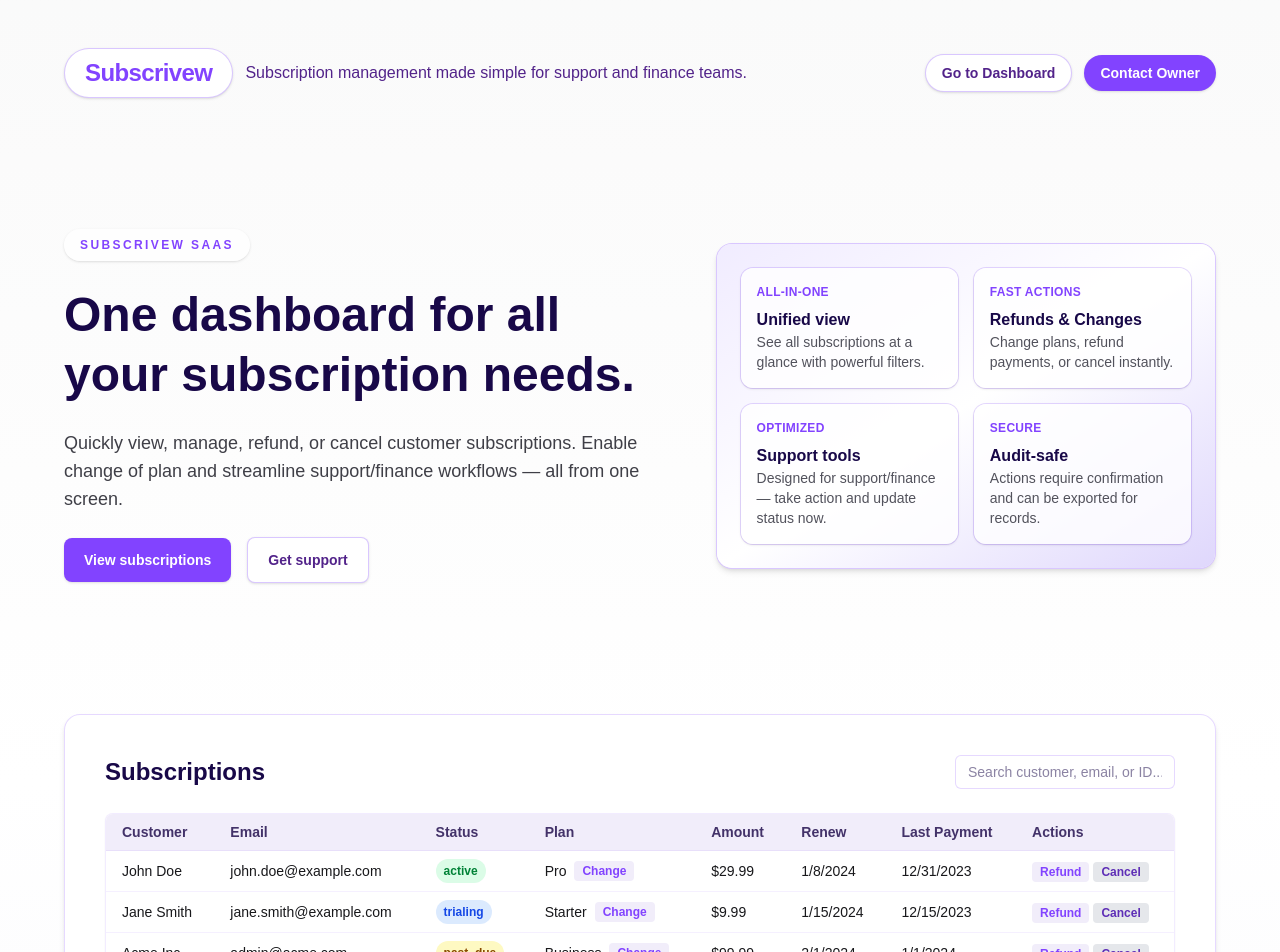
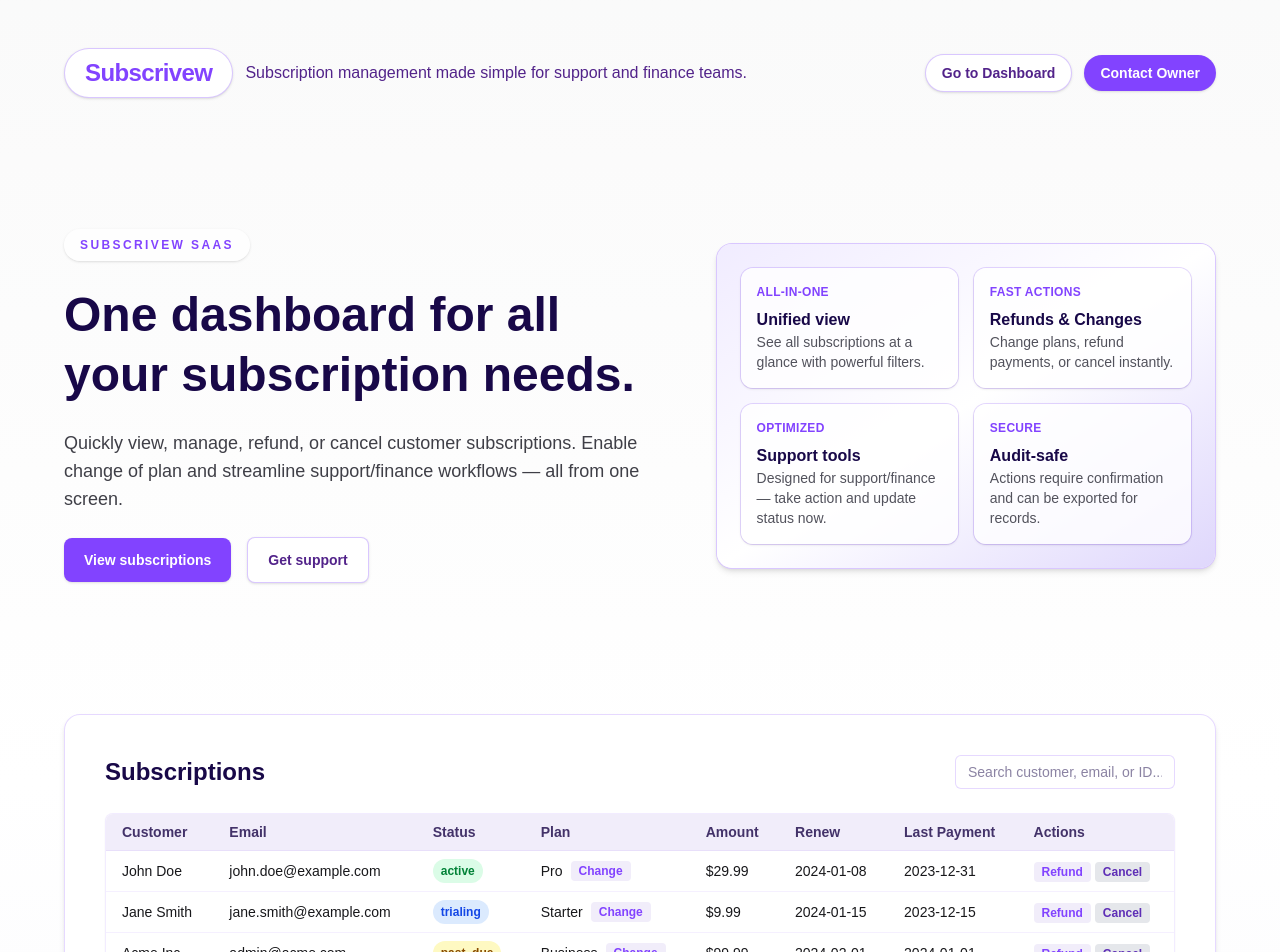
Before and after one commit to chiragbidx/pixel-bloom-xgd, a Next.js app: page / in a window 1280 px wide. Shown: the top 952 px of the page. Built offline with nearby package versions, Linux system fonts and the light colour scheme.

Commit message:
Fix deterministic date rendering in SubscriptionsPanel

```diff
--- a/components/SubscriptionsPanel.tsx
+++ b/components/SubscriptionsPanel.tsx
@@ -68,7 +68,8 @@ function formatAmount(amount: number) {
 }
 
 function formatDate(date: string) {
-  return new Date(date).toLocaleDateString();
+  // Render as YYYY-MM-DD for deterministic server/client output.
+  return date;
 }
 
 export function SubscriptionsPanel() {
```
